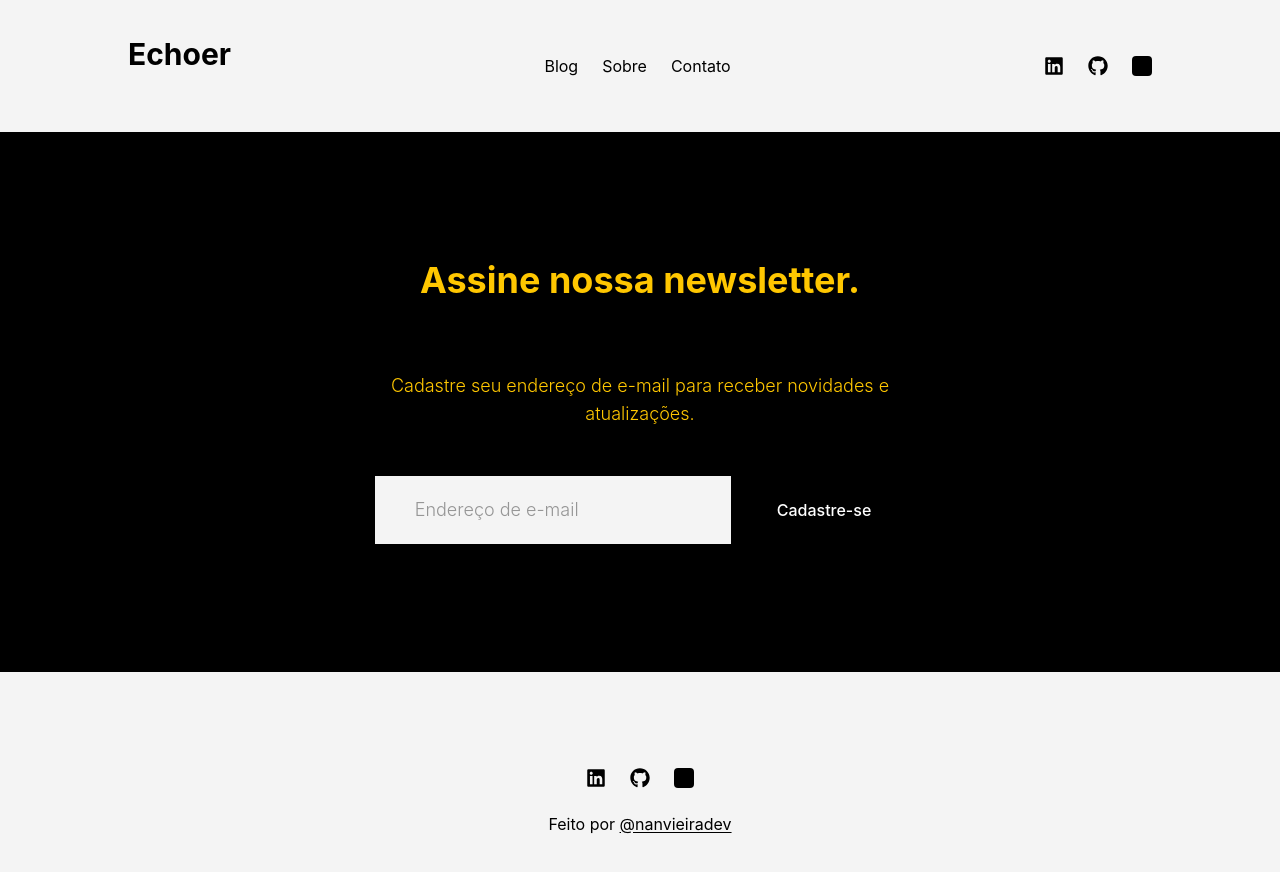
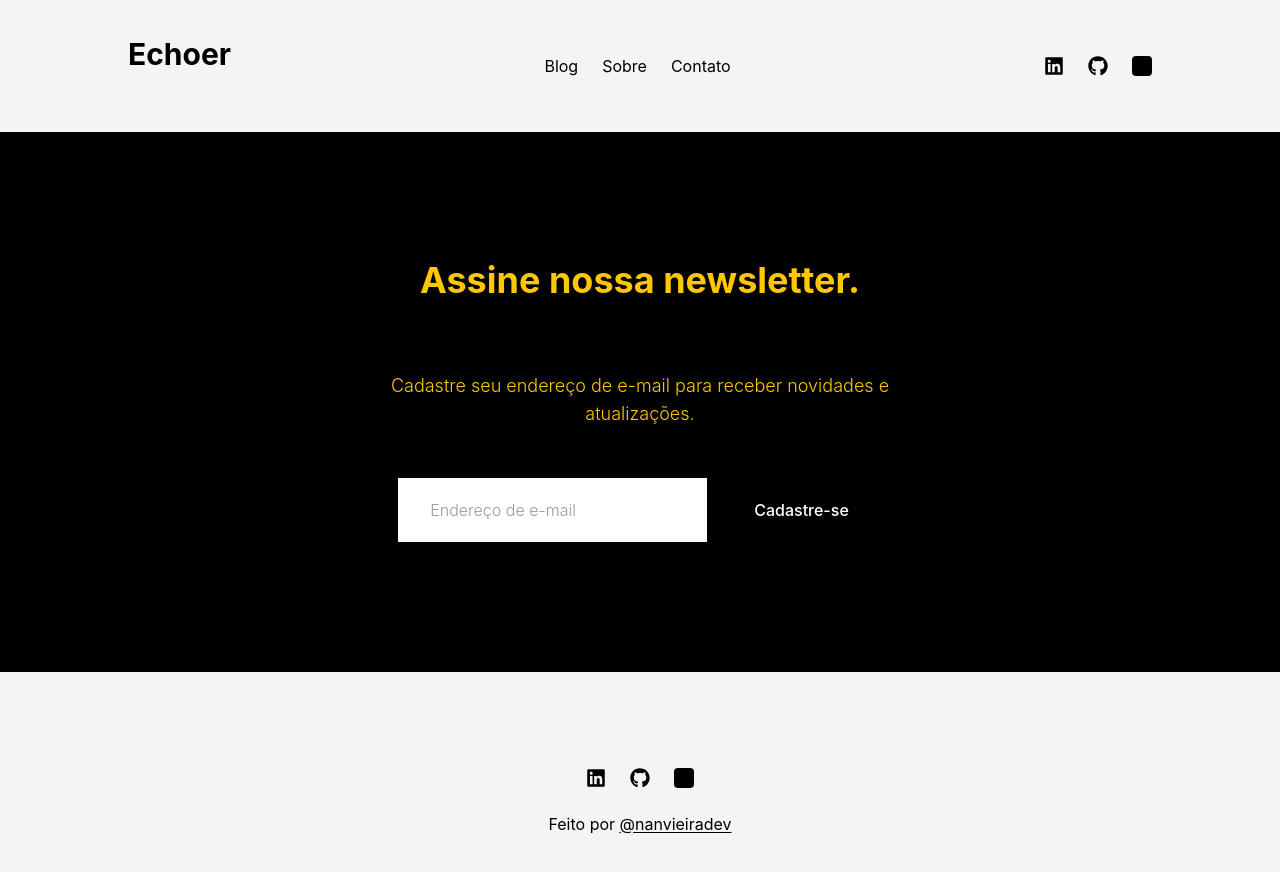
Before and after one commit to nanvieiradev/echoer, a Next.js app: page / in a window 1280 px wide. Shown: the top 872 px of the page. Built offline with nearby package versions, Linux system fonts and the light colour scheme.

Commit message:
style: update variantes do input

```diff
--- a/src/components/ui/Input.jsx
+++ b/src/components/ui/Input.jsx
@@ -1,18 +1,43 @@
-import styled from "styled-components"
+import styled, { css } from "styled-components"
 
-const InputField = styled.input`
-  background-color: ${({ theme }) => theme.colors.background};
-  color: ${({ theme }) => theme.colors.muted};
+const variants = {
+  primary: css`
+    background-color: ${({ theme }) => theme.colors.input};
+    color: ${({ theme }) => theme.colors.muted};
+    border: 1px solid ${({ theme }) => theme.colors.foreground};
+    padding: 1.25rem 2rem; /* px-10 py-5 */
+    font-weight: 300; /* font-light */
+    outline-color: ${({ theme }) => theme.colors.primary};
+  `,
+  outlined: css`
+    background-color: ${({ theme }) => theme.colors.input};
+    color: ${({ theme }) => theme.colors.muted};
+    border: 1px solid ${({ theme }) => theme.colors.ring};
+    padding: 0.75rem; /* p-3 */
+    font-size: 1rem;
+  `,
+}
+
+const InputField = styled.input.attrs({
+  className: "transition-colors focus:outline-2 focus:outline-offset-2",
+})`
+  ${({ variant }) => variants[variant] || variants.primary}
 `
 
-export default function Input({ type, name, placeholder, method = "post" }) {
+export default function Input({
+  type = "text",
+  name,
+  placeholder,
+  method = "post",
+  variant = "primary",
+}) {
   return (
     <InputField
       type={type}
       name={name}
       placeholder={placeholder}
       method={method}
-      className="px-10 py-5 border-2 border-none font-light text-lg"
+      variant={variant}
     />
   )
 }
```
